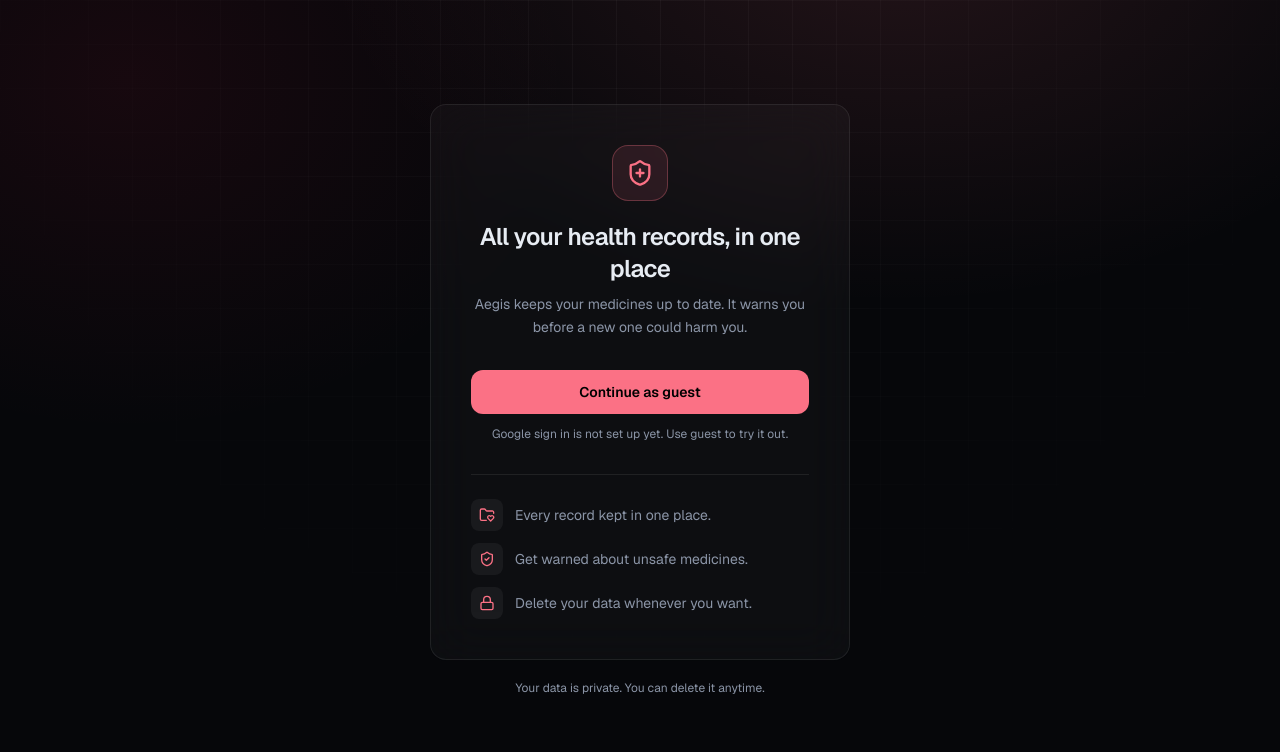
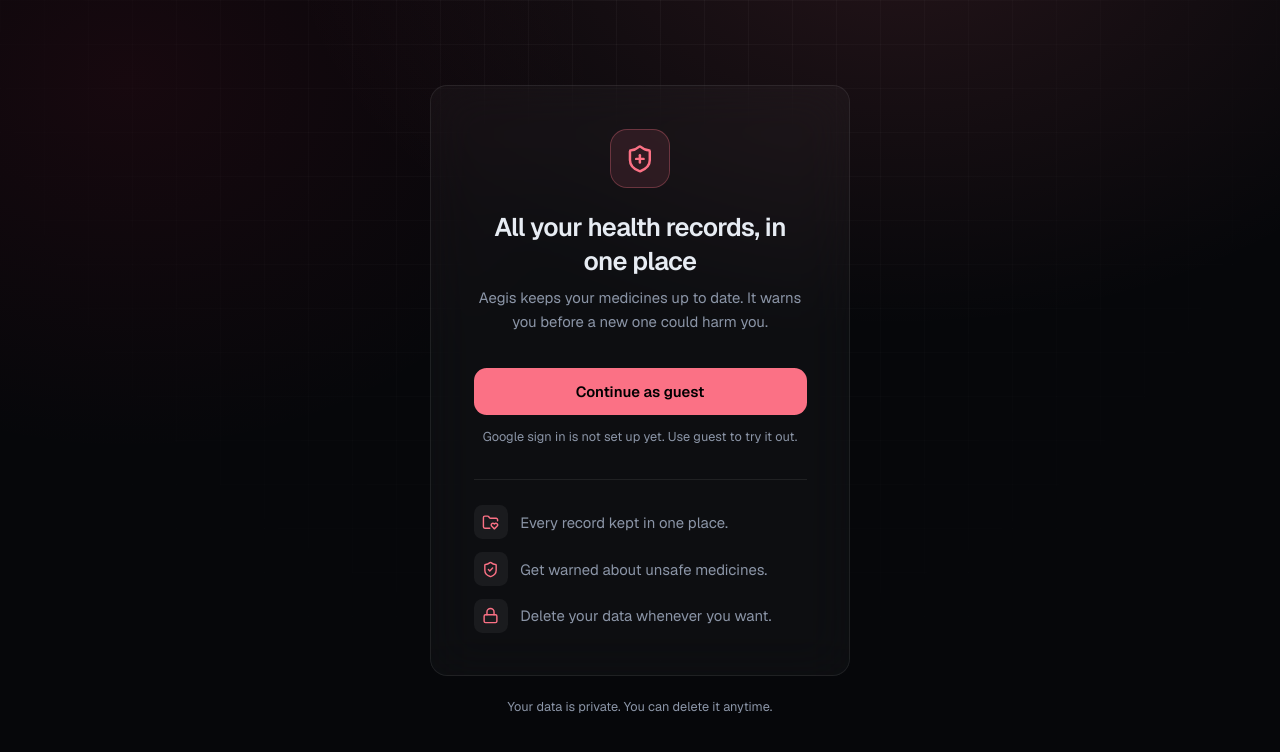
Before and after one commit to Akshats-git/Aegis, a Next.js app in the folder web/: page / in a window 1280 px wide. Shown: the top 752 px of the page. Built offline with nearby package versions, Linux system fonts and the light colour scheme; no server answers.

Commit message:
fix: adjust font size for improved UI scaling

```diff
--- a/web/app/globals.css
+++ b/web/app/globals.css
@@ -4,6 +4,11 @@
 
 :root {
   color-scheme: dark;
+}
+
+html {
+  /* Scale the whole UI up slightly (all rem-based sizes grow proportionally). */
+  font-size: 17px;
 }
 
 body {
```
